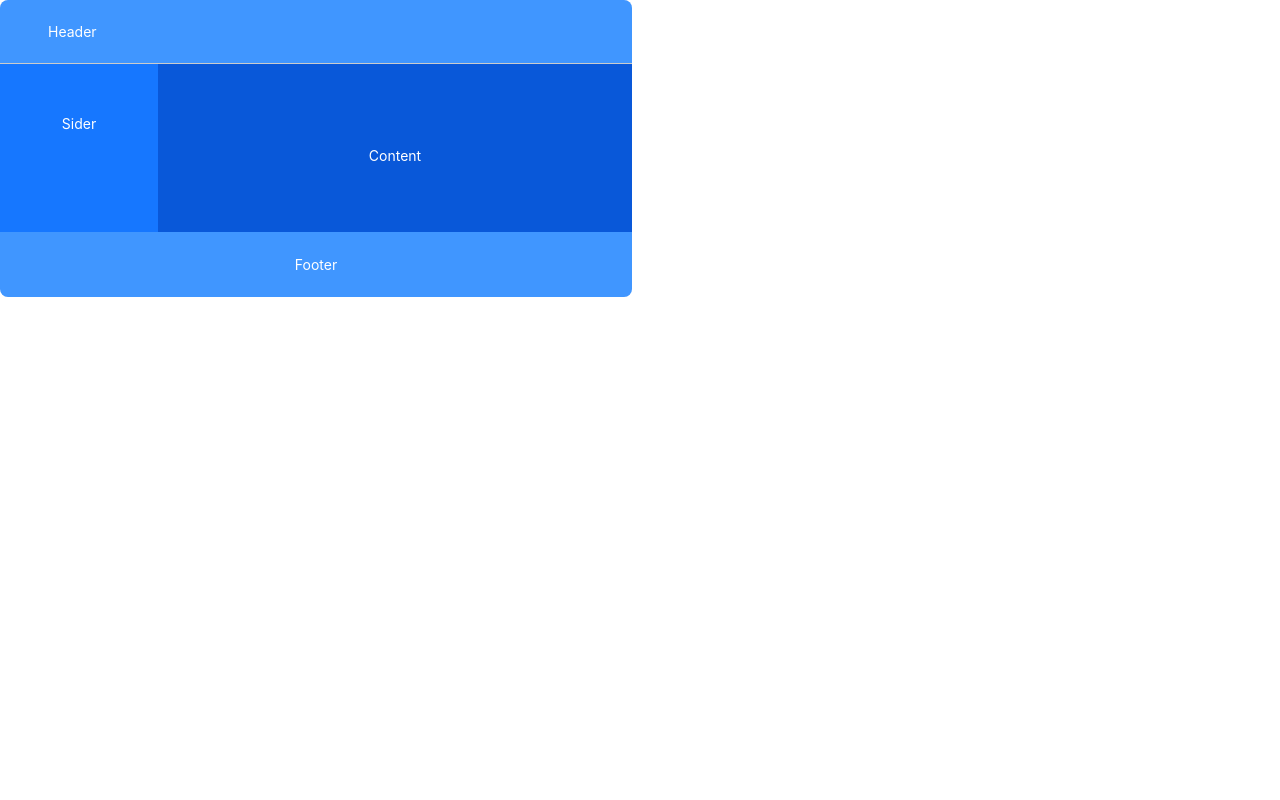
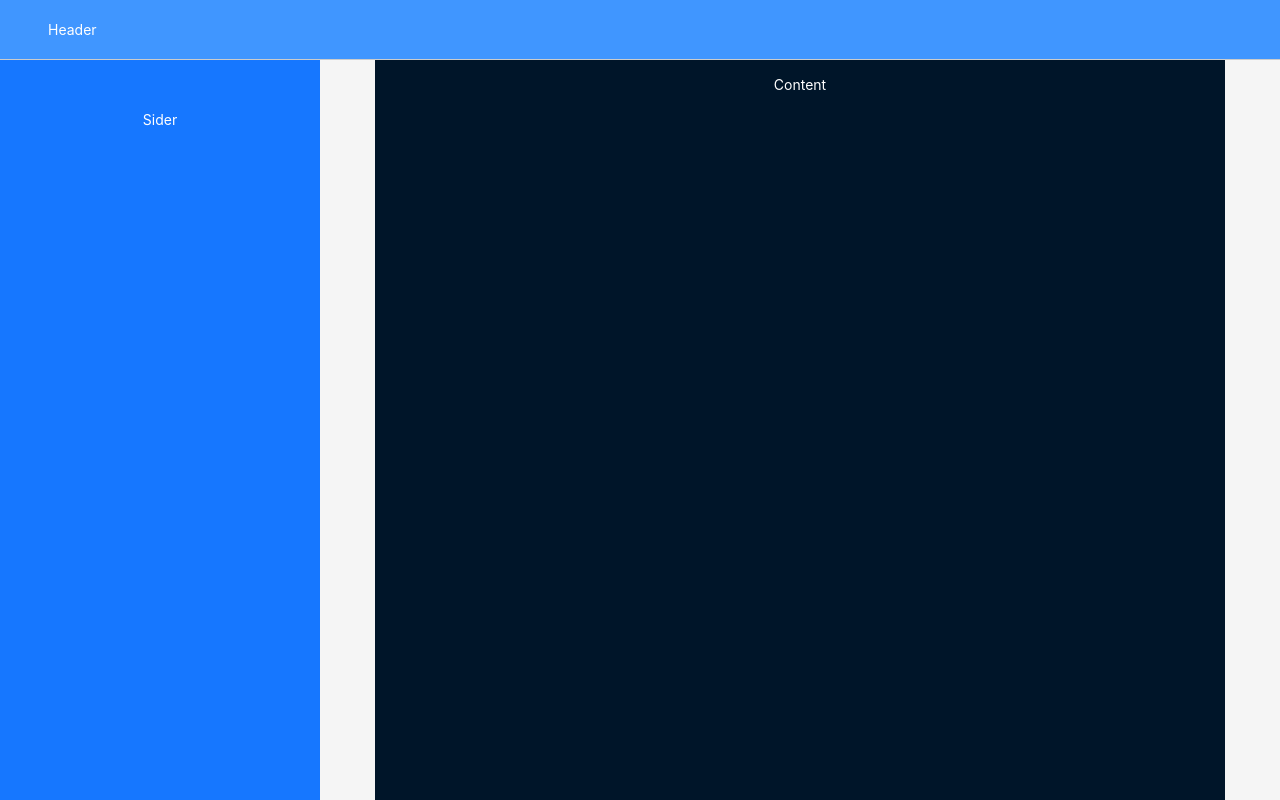
Before and after one commit to ollegozz/crypto, a React (Vite) app: page / in a window 1280 px wide. Built offline with nearby package versions, Linux system fonts and the light colour scheme.

Commit message:
layout comp

```diff
--- a/src/App.jsx
+++ b/src/App.jsx
@@ -1,58 +1,18 @@
 import { Layout } from 'antd';
-const { Header, Footer, Sider, Content } = Layout;
-
-const headerStyle = {
-  textAlign: 'center',
-  color: '#fff',
-  height: 64,
-  paddingInline: 48,
-  lineHeight: '64px',
-  backgroundColor: '#4096ff',
-};
-
-const contentStyle = {
-  textAlign: 'center',
-  minHeight: 120,
-  lineHeight: '120px',
-  color: '#fff',
-  backgroundColor: '#0958d9',
-};
-
-const siderStyle = {
-  textAlign: 'center',
-  lineHeight: '120px',
-  color: '#fff',
-  backgroundColor: '#1677ff',
-};
-
-const footerStyle = {
-  textAlign: 'center',
-  color: '#fff',
-  backgroundColor: '#4096ff',
-};
-
-const layoutStyle = {
-  borderRadius: 8,
-  overflow: 'hidden',
-  width: 'calc(50% - 8px)',
-  maxWidth: 'calc(50% - 8px)',
-};
+import AppContent from './AppContent';
+import AppHeaader from './components/layout/AppHeaader';
+import AppSider from './components/layout/AppSider';
 
 function App() {
   return (
-    <Layout style={layoutStyle}>
-      <Header style={headerStyle}>Header</Header>
+    <Layout>
+      <AppHeaader />
       <Layout>
-        <Sider width="25%" style={siderStyle}>
-          Sider
-        </Sider>
-        <Content style={contentStyle}>Content</Content>
+        <AppSider />
+        <AppContent />
       </Layout>
-      <Footer style={footerStyle}>Footer</Footer>
     </Layout>
   )
-
-
 }
 
 export default App
--- /dev/null
+++ b/src/AppContent.jsx
@@ -0,0 +1,18 @@
+import React from 'react'
+import { Layout } from 'antd';
+
+const contentStyle = {
+    textAlign: 'center',
+    minHeight: 'calc(100vh - 60px)',
+    color: '#fff',
+    backgroundColor: '#001529',
+    padding: '1rem'
+};
+
+const AppContent = () => {
+  return (
+      <Layout.Content style={contentStyle}>Content</Layout.Content>
+  )
+}
+
+export default AppContent
--- /dev/null
+++ b/src/components/layout/AppHeaader.jsx
@@ -0,0 +1,19 @@
+import React from 'react'
+import { Layout } from 'antd';
+
+const headerStyle = {
+    textAlign: 'center',
+    color: '#fff',
+    height: 60,
+    paddingInline: 48,
+    lineHeight: '64px',
+    backgroundColor: '#4096ff',
+};
+
+const AppHeaader = () => {
+    return (
+        <Layout.Header style={headerStyle}>Header</Layout.Header>
+    )
+}
+
+export default AppHeaader
--- /dev/null
+++ b/src/components/layout/AppSider.jsx
@@ -0,0 +1,19 @@
+import React from 'react'
+import { Layout } from 'antd';
+
+const siderStyle = {
+    textAlign: 'center',
+    lineHeight: '120px',
+    color: '#fff',
+    backgroundColor: '#1677ff',
+};
+
+const AppSider = () => {
+    return (
+        <Layout.Sider width="25%" style={siderStyle}>
+            Sider
+        </Layout.Sider>
+    )
+}
+
+export default AppSider
```
